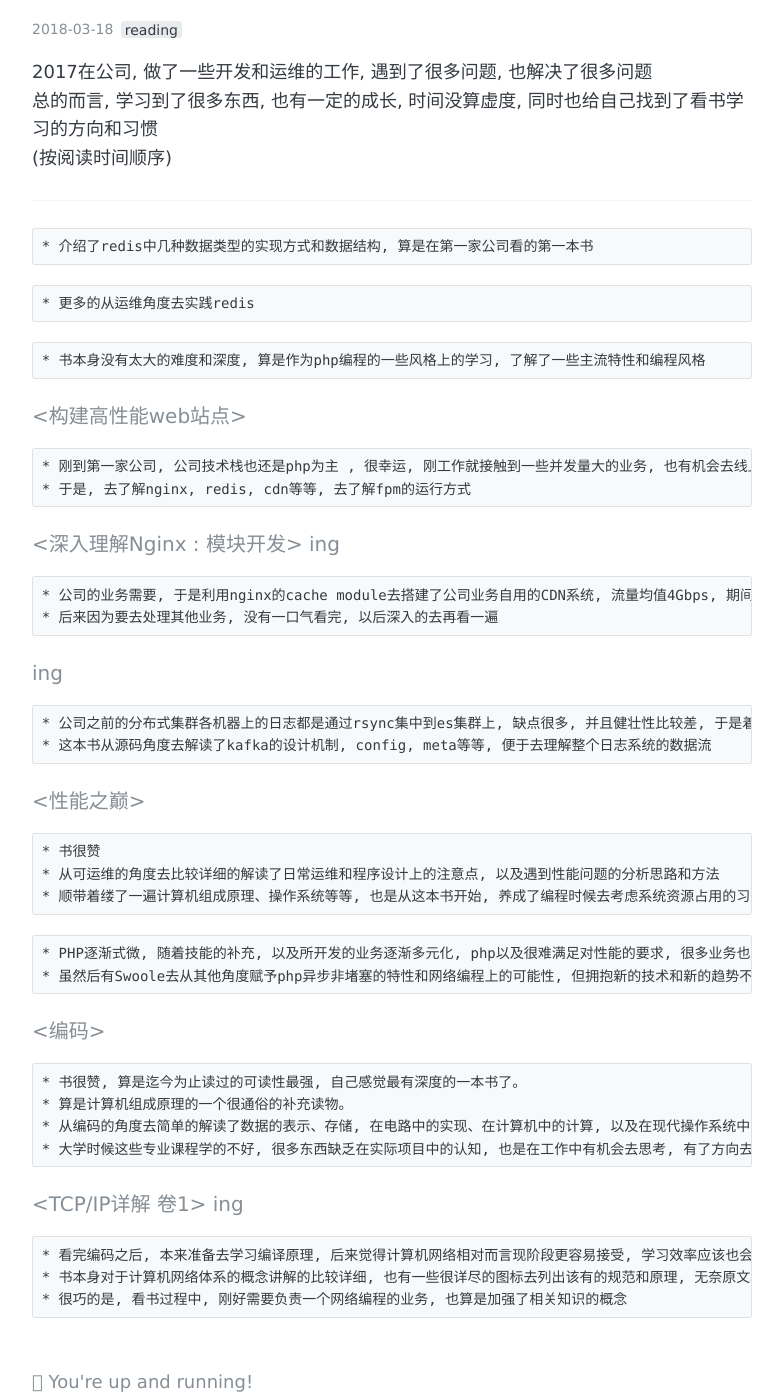
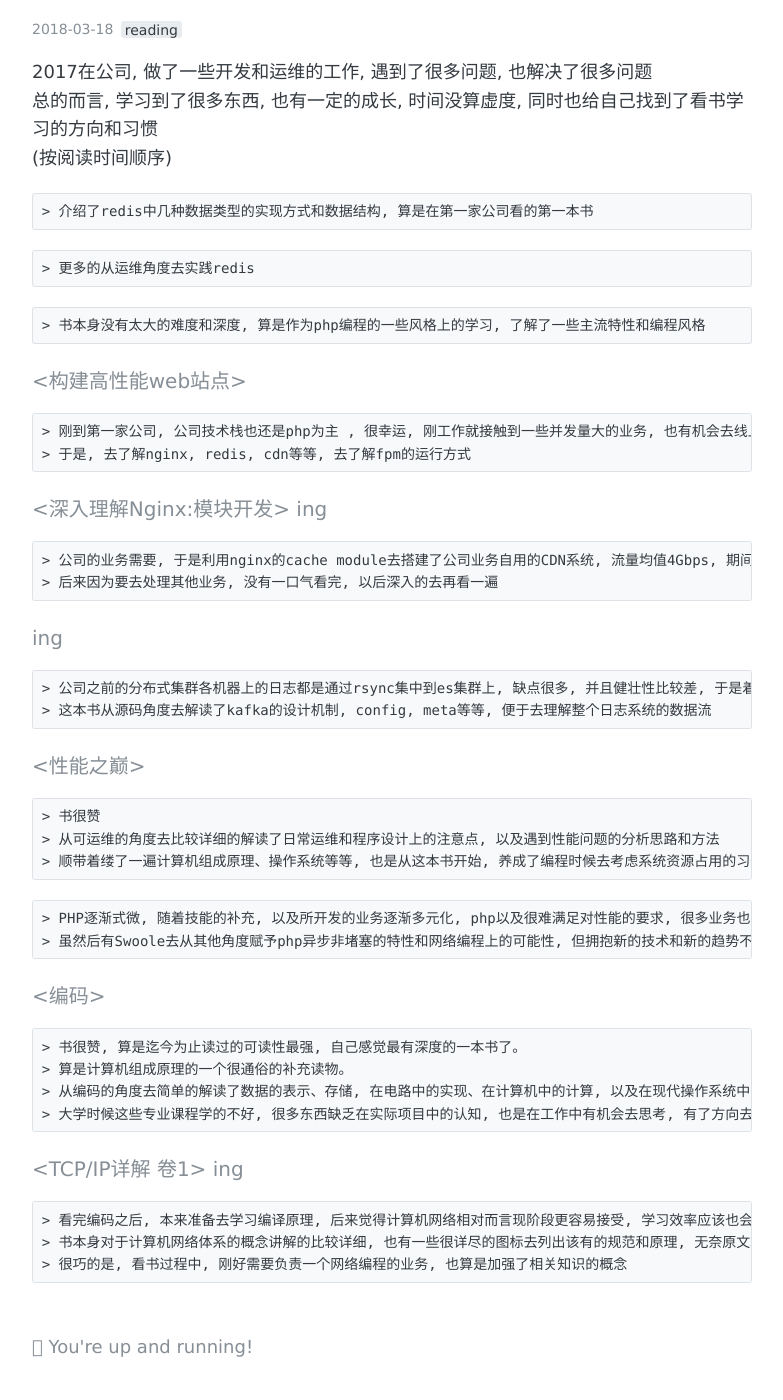
Before and after one commit to jiajun-artist/jiajun-artist.github.io, a Jekyll site: the page built from _posts/2018-03-18-reading.md, in a window 1280 px wide and 1400 px high, scrolled down 201 px. Shown: the whole window, without its empty margins (248-1031 px from the left). Built offline with Jekyll 4.4.1, drawn with Linux system fonts in a browser that asks for light colours.

Commit message:
add blog

```diff
--- a/_posts/2018-03-18-reading.md
+++ b/_posts/2018-03-18-reading.md
@@ -9,47 +9,46 @@ comments: true
 总的而言, 学习到了很多东西, 也有一定的成长, 时间没算虚度, 同时也给自己找到了看书学习的方向和习惯
 (按阅读时间顺序)
 
----
 
 #### <Redis设计与实现>
-    * 介绍了redis中几种数据类型的实现方式和数据结构, 算是在第一家公司看的第一本书
+    > 介绍了redis中几种数据类型的实现方式和数据结构, 算是在第一家公司看的第一本书
 
 #### <Redis开发与运维>
-    * 更多的从运维角度去实践redis
+    > 更多的从运维角度去实践redis
 
 #### <Modern PHP>
-    * 书本身没有太大的难度和深度, 算是作为php编程的一些风格上的学习, 了解了一些主流特性和编程风格
+    > 书本身没有太大的难度和深度, 算是作为php编程的一些风格上的学习, 了解了一些主流特性和编程风格
 
 #### <构建高性能web站点>
-    * 刚到第一家公司, 公司技术栈也还是php为主 , 很幸运, 刚工作就接触到一些并发量大的业务, 也有机会去线上运维, 第一次听说并发, 也打开了学习的大门
-    * 于是, 去了解nginx, redis, cdn等等, 去了解fpm的运行方式
+    > 刚到第一家公司, 公司技术栈也还是php为主 , 很幸运, 刚工作就接触到一些并发量大的业务, 也有机会去线上运维, 第一次听说并发, 也打开了学习的大门
+    > 于是, 去了解nginx, redis, cdn等等, 去了解fpm的运行方式
 
-#### <深入理解Nginx : 模块开发> ing
-    * 公司的业务需要, 于是利用nginx的cache module去搭建了公司业务自用的CDN系统, 流量均值4Gbps, 期间, 大概了解了nginx的设计模式, 处理请求的大致步骤和逻辑等等
-    * 后来因为要去处理其他业务, 没有一口气看完, 以后深入的去再看一遍
+#### <深入理解Nginx:模块开发> ing
+    > 公司的业务需要, 于是利用nginx的cache module去搭建了公司业务自用的CDN系统, 流量均值4Gbps, 期间, 大概了解了nginx的设计模式, 处理请求的大致步骤和逻辑等等
+    > 后来因为要去处理其他业务, 没有一口气看完, 以后深入的去再看一遍
 
 #### <Apache Kafka源码剖析> ing
-    * 公司之前的分布式集群各机器上的日志都是通过rsync集中到es集群上, 缺点很多, 并且健壮性比较差, 于是着手搭建了ZK+KAFKA的日志消息队列
-    * 这本书从源码角度去解读了kafka的设计机制, config, meta等等, 便于去理解整个日志系统的数据流
+    > 公司之前的分布式集群各机器上的日志都是通过rsync集中到es集群上, 缺点很多, 并且健壮性比较差, 于是着手搭建了ZK+KAFKA的日志消息队列
+    > 这本书从源码角度去解读了kafka的设计机制, config, meta等等, 便于去理解整个日志系统的数据流
 
 #### <性能之巅>
-    * 书很赞
-    * 从可运维的角度去比较详细的解读了日常运维和程序设计上的注意点, 以及遇到性能问题的分析思路和方法
-    * 顺带着缕了一遍计算机组成原理、操作系统等等, 也是从这本书开始, 养成了编程时候去考虑系统资源占用的习惯
+    > 书很赞
+    > 从可运维的角度去比较详细的解读了日常运维和程序设计上的注意点, 以及遇到性能问题的分析思路和方法
+    > 顺带着缕了一遍计算机组成原理、操作系统等等, 也是从这本书开始, 养成了编程时候去考虑系统资源占用的习惯
 
 #### <Go语言实战>
-    * PHP逐渐式微, 随着技能的补充, 以及所开发的业务逐渐多元化, php以及很难满足对性能的要求, 很多业务也愈发的需要异步非堵塞的编程模型, 这些都是php很难满足的。
-    * 虽然后有Swoole去从其他角度赋予php异步非堵塞的特性和网络编程上的可能性, 但拥抱新的技术和新的趋势不失为一种效率更高的选择
+    > PHP逐渐式微, 随着技能的补充, 以及所开发的业务逐渐多元化, php以及很难满足对性能的要求, 很多业务也愈发的需要异步非堵塞的编程模型, 这些都是php很难满足的。
+    > 虽然后有Swoole去从其他角度赋予php异步非堵塞的特性和网络编程上的可能性, 但拥抱新的技术和新的趋势不失为一种效率更高的选择
 #### <Go学习笔记>
 #### <Go并发编程实战>
 
 #### <编码>
-    * 书很赞, 算是迄今为止读过的可读性最强, 自己感觉最有深度的一本书了。
-    * 算是计算机组成原理的一个很通俗的补充读物。
-    * 从编码的角度去简单的解读了数据的表示、存储, 在电路中的实现、在计算机中的计算, 以及在现代操作系统中的运用。
-    * 大学时候这些专业课程学的不好, 很多东西缺乏在实际项目中的认知, 也是在工作中有机会去思考, 有了方向去学习
+    > 书很赞, 算是迄今为止读过的可读性最强, 自己感觉最有深度的一本书了。
+    > 算是计算机组成原理的一个很通俗的补充读物。
+    > 从编码的角度去简单的解读了数据的表示、存储, 在电路中的实现、在计算机中的计算, 以及在现代操作系统中的运用。
+    > 大学时候这些专业课程学的不好, 很多东西缺乏在实际项目中的认知, 也是在工作中有机会去思考, 有了方向去学习
 
 #### <TCP/IP详解 卷1> ing
-    * 看完编码之后, 本来准备去学习编译原理, 后来觉得计算机网络相对而言现阶段更容易接受, 学习效率应该也会更高, 于是把这本非常厚的书拿过来坑了
-    * 书本身对于计算机网络体系的概念讲解的比较详细, 也有一些很详尽的图标去列出该有的规范和原理, 无奈原文和翻译都表述的比较术语化, 导致书的阅读体验不是特别好, 但不妨碍从中获取一些干货
-    * 很巧的是, 看书过程中, 刚好需要负责一个网络编程的业务, 也算是加强了相关知识的概念
+    > 看完编码之后, 本来准备去学习编译原理, 后来觉得计算机网络相对而言现阶段更容易接受, 学习效率应该也会更高, 于是把这本非常厚的书拿过来坑了
+    > 书本身对于计算机网络体系的概念讲解的比较详细, 也有一些很详尽的图标去列出该有的规范和原理, 无奈原文和翻译都表述的比较术语化, 导致书的阅读体验不是特别好, 但不妨碍从中获取一些干货
+    > 很巧的是, 看书过程中, 刚好需要负责一个网络编程的业务, 也算是加强了相关知识的概念
```
